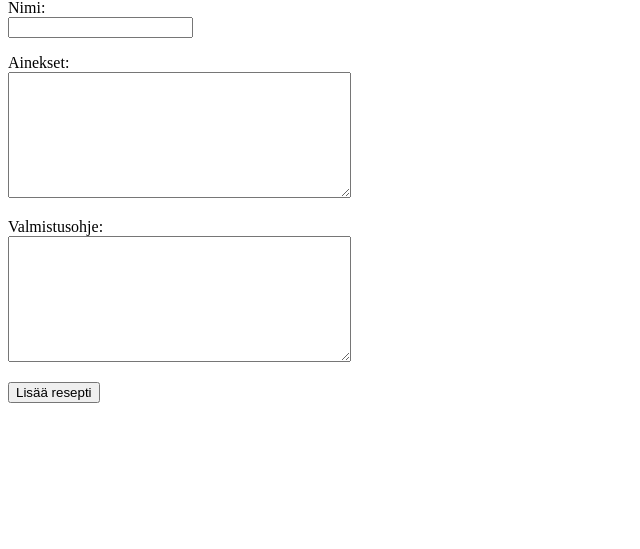
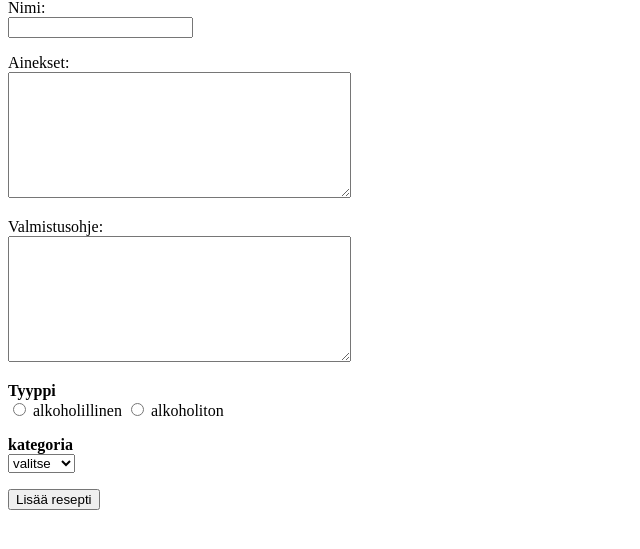
Before and after one commit to nettanikander/drinkkireseptit, a Flask app: page /new_item in a window 1280 px wide. Shown: the part 81-630 px from the top of the page, without its empty margins (0-640 px from the left). Run offline with Flask 3, Linux system fonts and the light colour scheme; the visitor is signed in with stand-in values (Sample User, id 1).

Commit message:
Add classes to items

```diff
--- a/app.py
+++ b/app.py
@@ -41,7 +41,8 @@ def show_item(item_id):
     item = items.get_item(item_id)
     if not item:
         abort(404)
-    return render_template("show_item.html", item=item)
+    classes = items.get_classes(item_id)
+    return render_template("show_item.html", item=item, classes=classes)
 
 @app.route("/new_item")
 def new_item():
@@ -64,7 +65,15 @@ def create_item():
         abort(403)
     user_id = session["user_id"]
 
-    items.add_item(title, ingredients, recipe, user_id)
+    classes = []
+    alcohol = request.form["alcohol"]
+    if alcohol:
+        classes.append(("tyyppi", alcohol))
+    category = request.form["category"]
+    if category:
+        classes.append(("kategoria", category))
+
+    items.add_item(title, ingredients, recipe, user_id, classes)
 
     return redirect("/")
 
--- a/schema.sql
+++ b/schema.sql
@@ -11,3 +11,10 @@ CREATE TABLE items (
     recipe TEXT,
     user_id INTEGER REFERENCES users
 );
+
+CREATE TABLE item_classes (
+    id INTEGER PRIMARY KEY,
+    item_id INTEGER REFERENCES items,
+    title TEXT,
+    value TEXT
+);
--- a/templates/new_item.html
+++ b/templates/new_item.html
@@ -20,6 +20,26 @@
       Valmistusohje: <br />
       <textarea name="recipe" rows="8" cols="40" required></textarea>
     </p>
+    <div>
+      <strong>Tyyppi</strong><br>
+      <label>
+        <input type="radio" name="alcohol" value="alkoholillinen">
+        alkoholillinen
+      </label>
+      <label>
+        <input type="radio" name="alcohol" value="alkoholiton">
+        alkoholiton
+      </label>
+    </div>
+    <p>
+      <strong>kategoria</strong><br>
+      <select name="category">
+        <option value="">valitse</option>
+        <option value="shotit">shotit</option>
+        <option value="boolit">boolit</option>
+        <option value="cocktailit">coctailit</option>
+      </select>
+    </p>
     <input type="submit" value="Lisää resepti" />
   </form>
 </body>
```
Also changed, not shown: items.py (+11 -1 lines), templates/show_item.html (+10 -0 lines).
